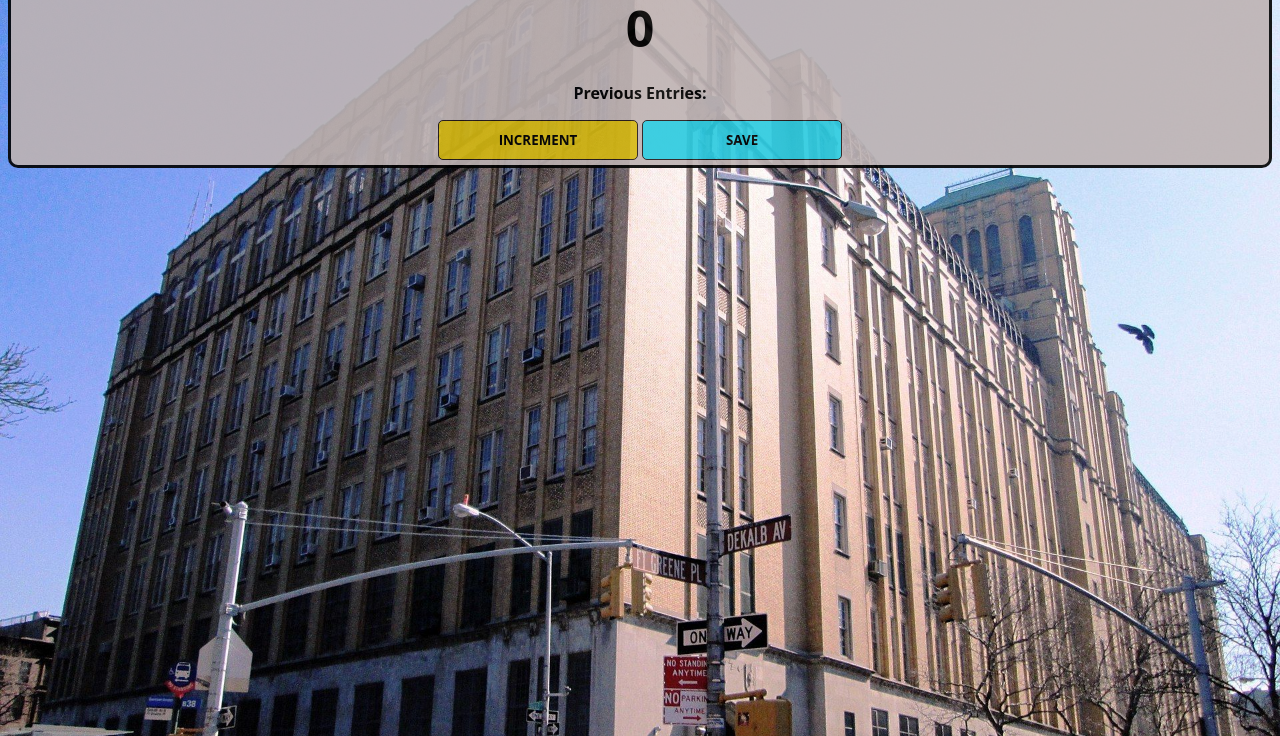
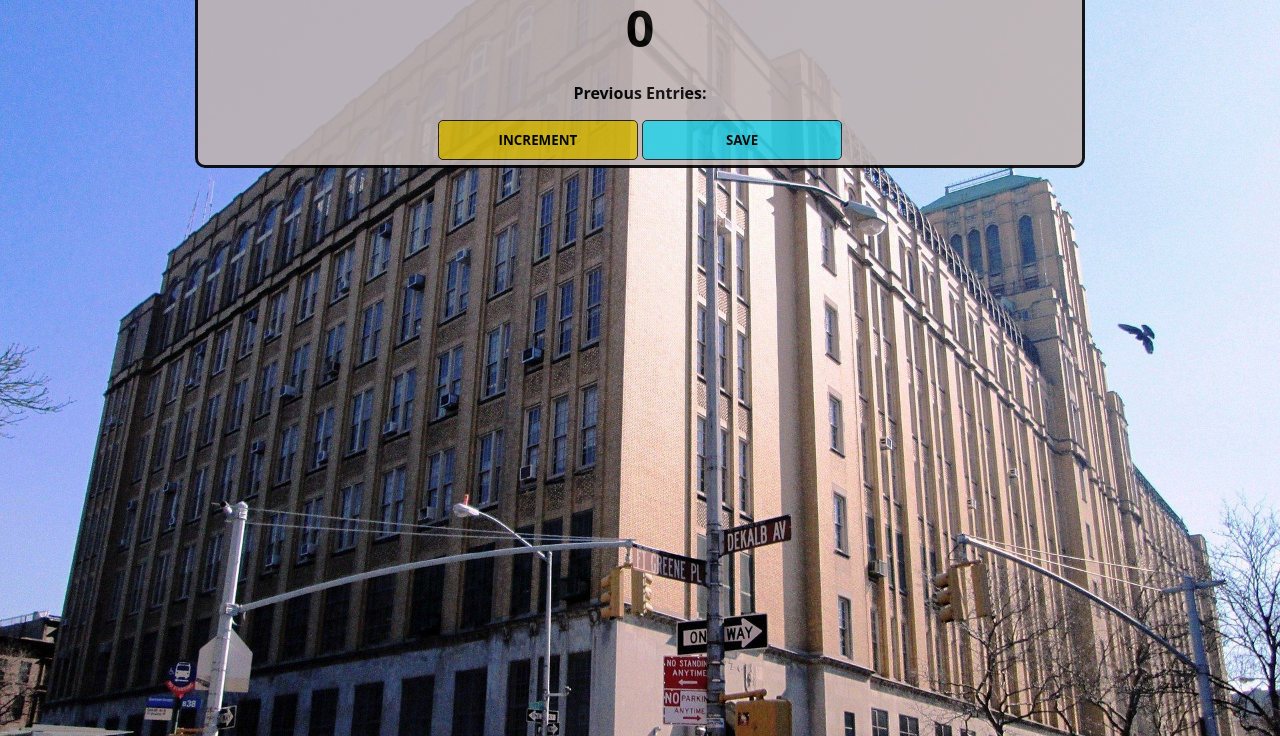
Before and after one commit to UTahseen/Counter-App, a plain HTML site: page index.html in a window 1280 px wide. Shown: the part 80-816 px from the top of the page. Drawn offline with Linux system fonts and the light colour scheme.

Commit message:
Add files via upload

```diff
--- a/index.css
+++ b/index.css
@@ -10,7 +10,8 @@ body {
 .container{
     background: rgb(190, 179, 179);
     opacity: 0.90;
-    max-width: 300%;
+    max-width: 80%;
+    width: 70%;
     margin: auto;
     border: 3px solid black;
     border-radius: 10px;
```
